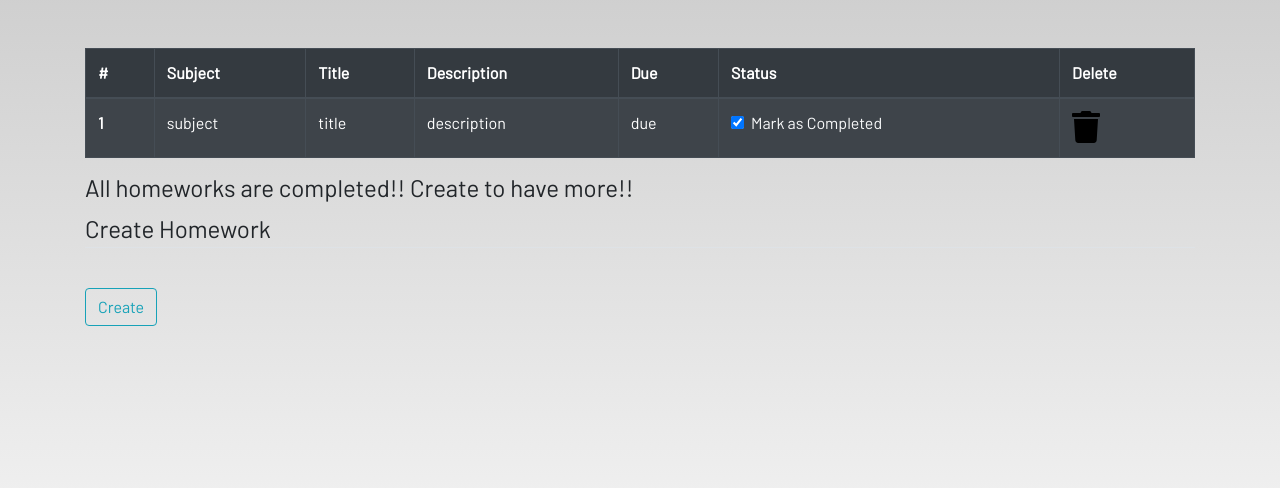
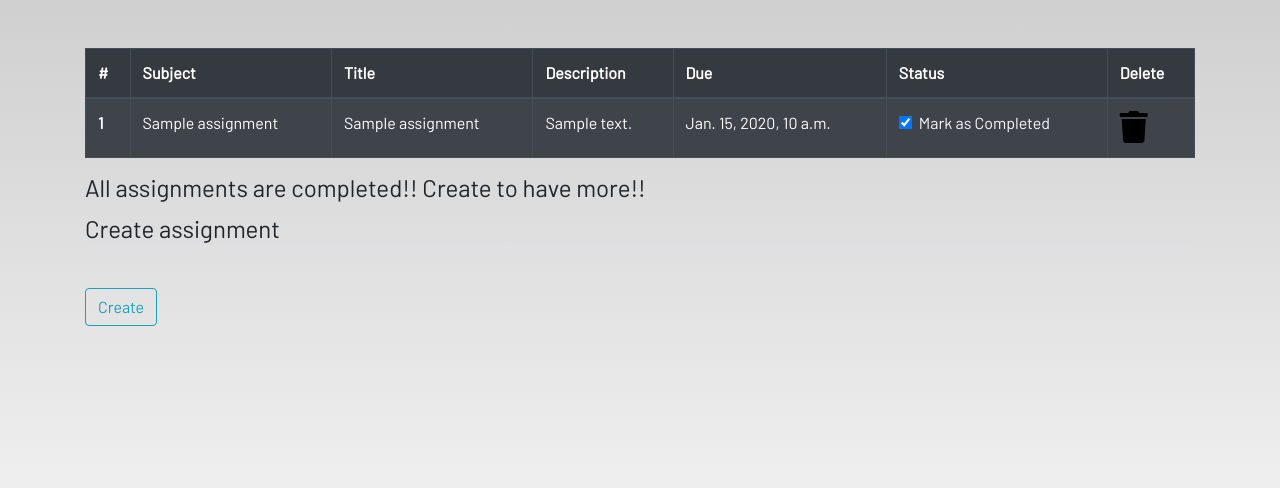
Before and after one commit to Georgette-Lumbe/traineesportal, a Django app: page /assignments in a window 1280 px wide. Shown: the part 56-544 px from the top of the page. Run offline with Django 3.2, Linux system fonts and the light colour scheme; a user stored in the database is signed in; tables that the repository leaves empty hold one stand-in row (values such as "Sample post"); some libraries are stand-ins or nearby versions; some web fonts are replaced.

Commit message:
Create assignments view

```diff
--- a/blog/views.py
+++ b/blog/views.py
@@ -47,5 +47,5 @@ def assignments(request):
     Create assignments view
     """
     assignments = Assignments.objects.filter(user=request.user)
-    context = {'assignemnts': assignments}
+    context = {'assignments': assignments}
     return render(request, 'assignments.html', context)
--- a/templates/assignments.html
+++ b/templates/assignments.html
@@ -16,12 +16,13 @@
             </tr>
         </thead>
         <tbody>
+            {% for  assignment in assignments %}
             <tr>
                 <th scope="row">1</th>
-                <td>subject</td>
-                <td>title</td>
-                <td>description</td>
-                <td>due</td>
+                <td>{{assignment.subject}}</td>
+                <td>{{assignment.title}}</td>
+                <td>{{assignment.description}}</td>
+                <td>{{assignment.due}}</td>
 
                 <td>
                     <a href="#">
@@ -35,14 +36,15 @@
                 </td>
                 <td><a href="#"><i class="fa fa-trash fa-2x"></i></a></td>
             </tr>
+            {% endfor %}
         </tbody>
     </table>
-    <h4>All homeworks are completed!! Create to have more!!</h4>
+    <h4>All assignments are completed!! Create to have more!!</h4>
 </div>
 <div class=" container">
     <form method="POST">
         <fieldset class="form-group">
-            <legend class="border-bottom mb-4">Create Homework</legend>
+            <legend class="border-bottom mb-4">Create assignment</legend>
         </fieldset>
         <div class="form-group">
             <button href="" class="btn btn-outline-info" type="submit">
```
